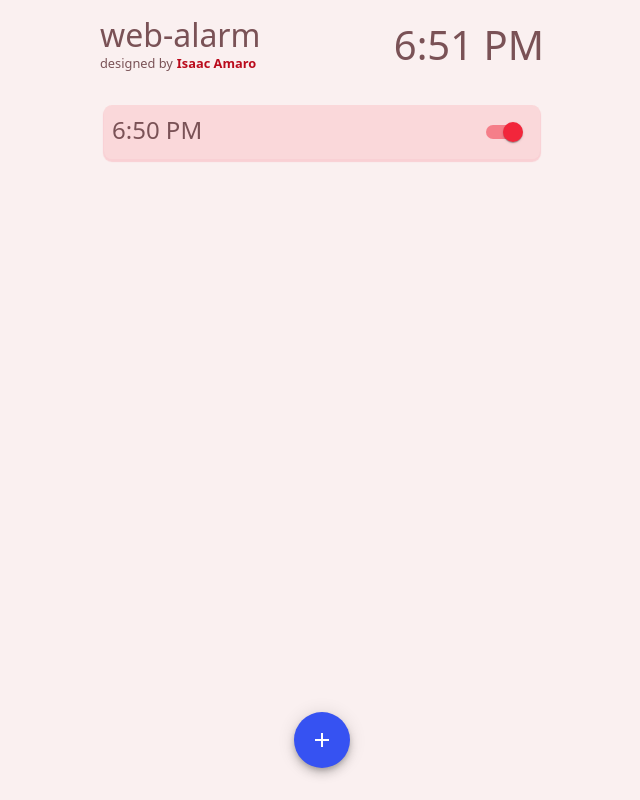
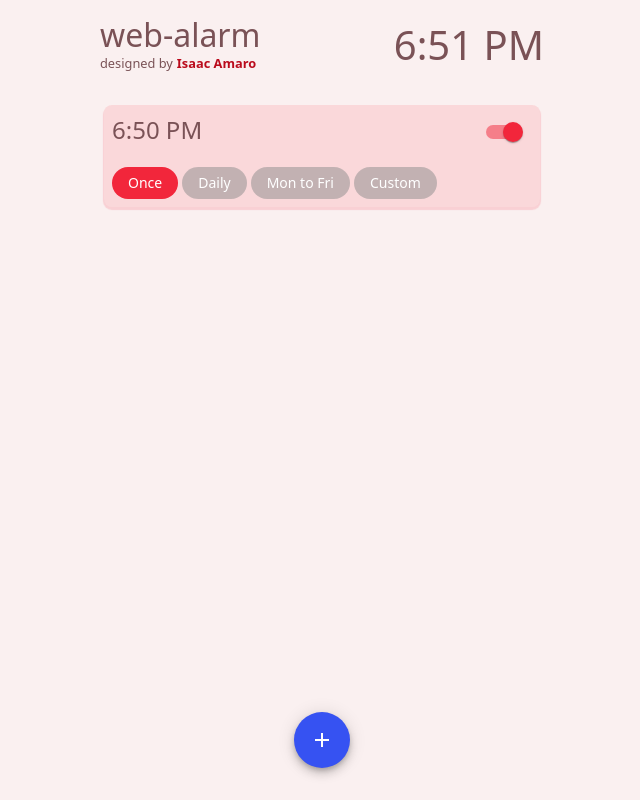
Before and after one commit to isaacamaro03/web-alarm, a React (Create React App) app: page / in a window 1280 px wide. Both pictures are taken after a click on the button 640 px from the left and 740 px from the top of the page. Shown: the whole page, without its empty margins (318-958 px from the left). Built offline with nearby package versions, Linux system fonts and the light colour scheme.

Commit message:
Added chips to indicate alarm trigger repetion.
Added the CustomChip component with tests.
Added clsx package to ease multiple className values.

```diff
--- a/package.json
+++ b/package.json
@@ -10,6 +10,7 @@
     "@testing-library/jest-dom": "^5.14.1",
     "@testing-library/react": "^11.2.7",
     "@testing-library/user-event": "^12.8.3",
+    "clsx": "^1.1.1",
     "dateformat": "^4.5.1",
     "react": "^17.0.2",
     "react-dom": "^17.0.2",
--- a/src/components/Root/Main/AlarmList/AlarmItem/AlarmItem.js
+++ b/src/components/Root/Main/AlarmList/AlarmItem/AlarmItem.js
@@ -1,4 +1,5 @@
-import { Grid, Switch, alpha, makeStyles } from "@material-ui/core";
+import { Switch, alpha, makeStyles } from "@material-ui/core";
+import { CustomChip } from "@web-alarm-components/shared/CustomChip";
 
 import { formatAlarmTime } from "./utils";
 
@@ -18,11 +19,16 @@ const useStyles = makeStyles((theme) => ({
       fontWeight: "500",
     },
   },
+  repetitionButtons: {
+    display: "flex",
+    gap: "4px",
+    marginTop: "16px",
+  },
 }));
 
 const AlarmItem = ({ alarmData }) => {
   const classes = useStyles();
-  console.log(alarmData);
+
   return (
     <div data-testid="alarm-item" className={classes.root}>
       <div className={classes.cardTop}>
@@ -31,6 +37,12 @@ const AlarmItem = ({ alarmData }) => {
         </time>
         <Switch color="primary" checked={alarmData.isActive} />
       </div>
+      <div className={classes.repetitionButtons}>
+        <CustomChip selected>Once</CustomChip>
+        <CustomChip>Daily</CustomChip>
+        <CustomChip>Mon to Fri</CustomChip>
+        <CustomChip>Custom</CustomChip>
+      </div>
     </div>
   );
 };
--- /dev/null
+++ b/src/components/shared/CustomChip/CustomChip.js
@@ -0,0 +1,43 @@
+import { Button, makeStyles } from "@material-ui/core";
+import clsx from "clsx";
+
+const customChipClasses = {
+  selected: "CustomChip-selected",
+};
+
+const useStyles = makeStyles((theme) => ({
+  root: {
+    borderRadius: "16px",
+    backgroundColor: "hsl(354 0% 55% / .5)",
+
+    [`&:hover:not(.${customChipClasses.selected})`]: {
+      backgroundColor: "hsl(354 0% 55% / .5)",
+    },
+    [`&.${customChipClasses.selected}`]: {
+      backgroundColor: theme.palette.primary.main,
+    },
+  },
+}));
+
+const CustomChip = ({ children, selected, className, ...rest }) => {
+  const classes = useStyles();
+
+  return (
+    <Button
+      variant="contained"
+      disableElevation
+      color="primary"
+      className={clsx(
+        classes.root,
+        selected ? customChipClasses.selected : null,
+        className
+      )}
+      {...rest}
+    >
+      {children}
+    </Button>
+  );
+};
+
+export default CustomChip;
+export { customChipClasses as classes };
--- /dev/null
+++ b/src/components/shared/CustomChip/index.js
@@ -0,0 +1 @@
+export { default as CustomChip } from "./CustomChip";
```
Also changed, not shown: 1 other file (tests, documents, lock files or other folders).
